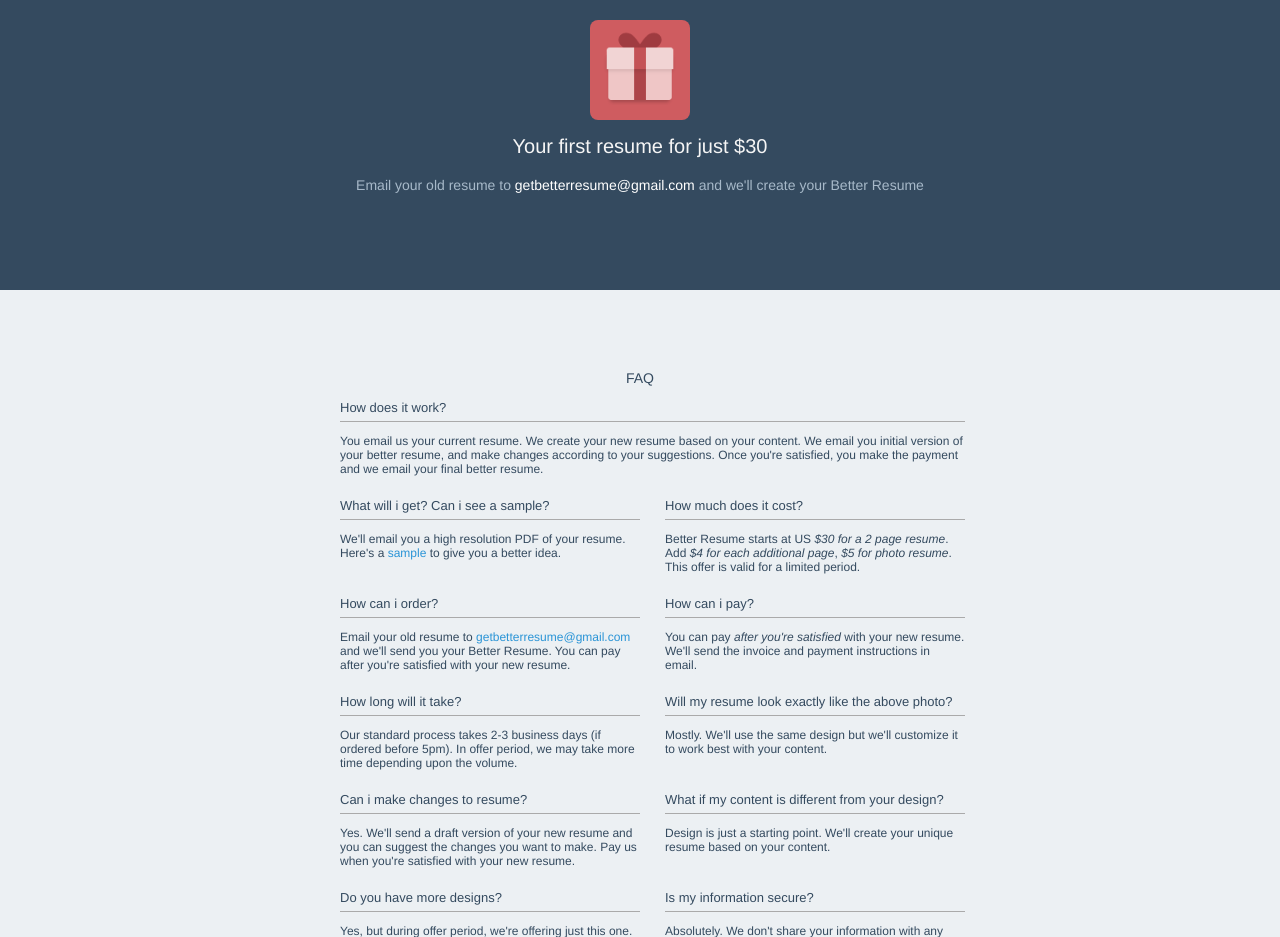
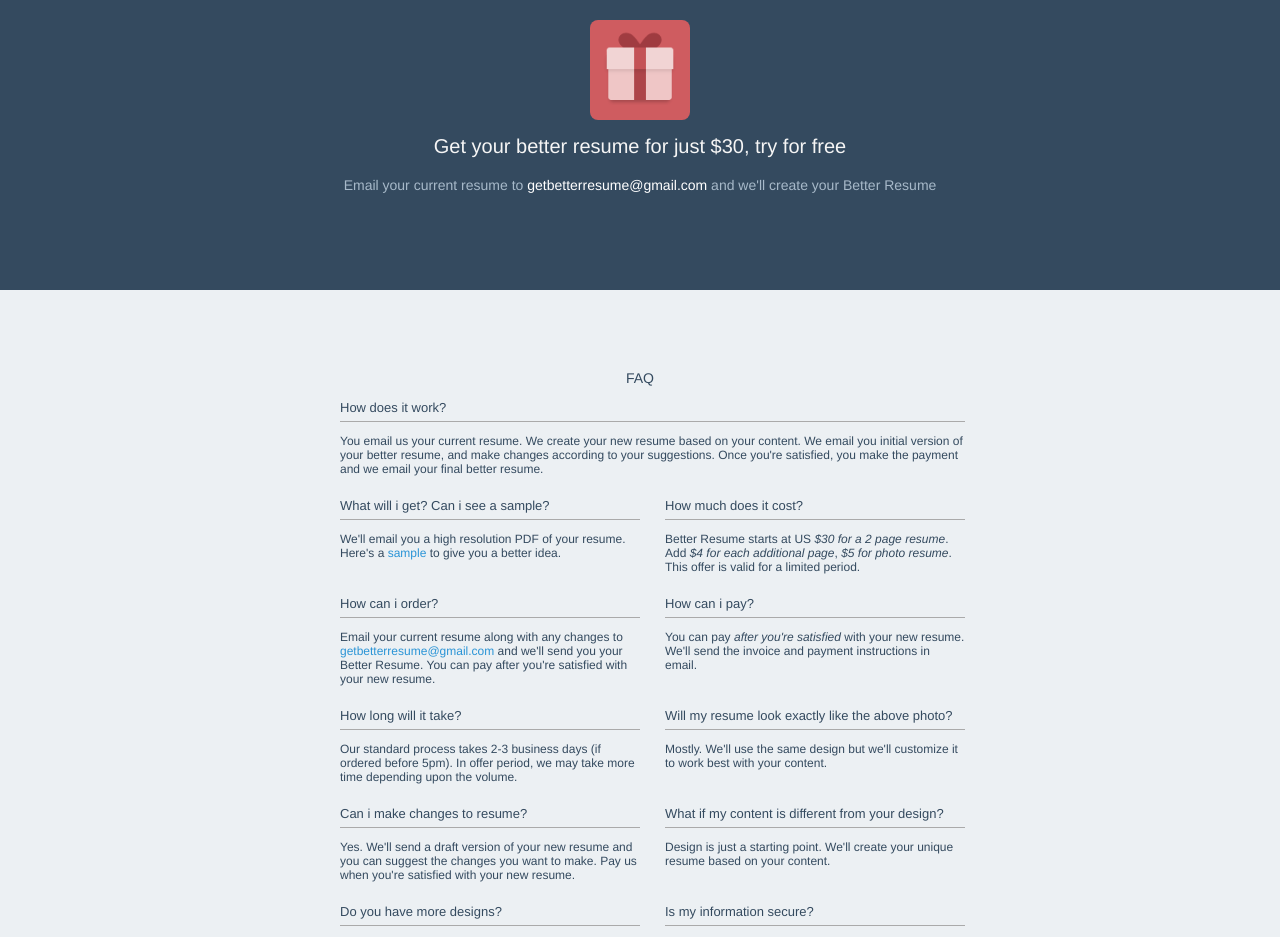
Before and after one commit to betterresume/betterresume.github.io, a plain HTML site: page index.html in a window 1280 px wide. Shown: the part 1040-1977 px from the top of the page. Drawn offline with Linux system fonts and the light colour scheme.

Commit message:
Update index.html

```diff
--- a/index.html
+++ b/index.html
@@ -305,8 +305,8 @@
     <section id="hook">
         <div class="container">
             <div class="gift">&nbsp;</div>
-            <h2>Your first resume for just $30</h2>
-            <p>Email your old resume to <a href="mailto:getbetterresume@gmail.com?subject=I%20need%20a%20better%20resume">getbetterresume@gmail.com</a> and we'll create your Better Resume</b></p>
+            <h2>Get your better resume for just $30, try for free</h2>
+            <p>Email your current resume to <a href="mailto:getbetterresume@gmail.com?subject=I%20need%20a%20better%20resume">getbetterresume@gmail.com</a> and we'll create your Better Resume</b></p>
         </div>
     </section>
     <section id="faq">
@@ -327,11 +327,11 @@
                 </div>
                 <div class="col">
                     <h6>How can i order?</h6><hr/>
-                    <p>Email your old resume to <a href="mailto:getbetterresume@gmail.com?subject=I%20need%20a%20better%20resume">getbetterresume@gmail.com</a> and we'll send you your Better Resume. You can pay after you're satisfied with your new resume.</p>
+                    <p>Email your current resume along with any changes to <a href="mailto:getbetterresume@gmail.com?subject=I%20need%20a%20better%20resume">getbetterresume@gmail.com</a> and we'll send you your Better Resume. You can pay after you're satisfied with your new resume.</p>
                 </div>
                 <div class="col">
                     <h6>How can i pay?</h6><hr/>
-                    <p>You can pay <i>after you're satisfied</i> with your new resume. We'll send the invoice and payment instructions in email.</p>
+                    <p>You can pay <i>after you're satisfied</i> with your new resume. We'll send the invoice and payment instructions in email.<br/><br/></p>
                 </div>
                 <div class="col">
                     <h6>How long will it take?</h6><hr/>
```
